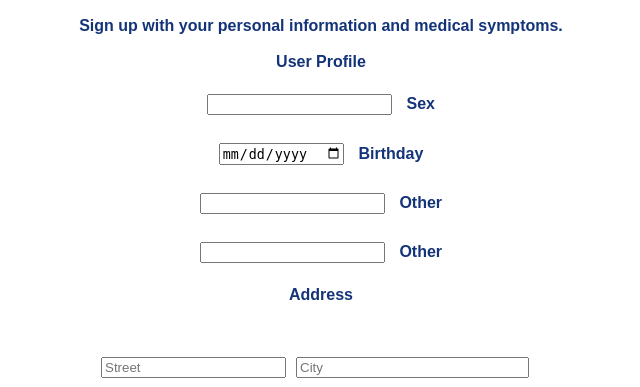
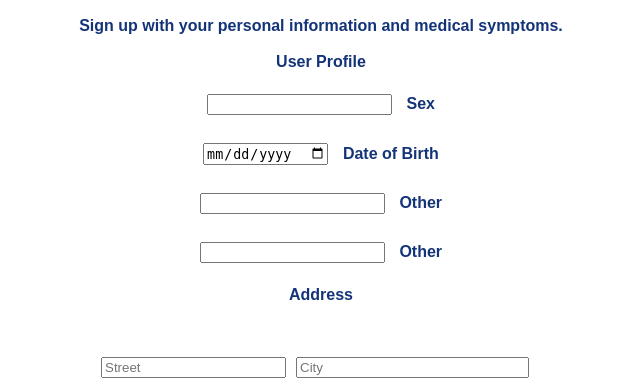
Before and after one commit to HackGTTeam/Healthcare_App, a Flask app: page /profile in a window 1280 px wide. Shown: the part 151-538 px from the top of the page, without its empty margins (319-959 px from the left). Run offline with Flask 2, Linux system fonts and the light colour scheme.

Commit message:
Birthday to Date of Birth

```diff
--- a/templates/profile.html
+++ b/templates/profile.html
@@ -45,7 +45,7 @@
     <label style="font-family: Arial" for="uname" class="center"><b>Sex</b></label><br>
     <br>
     <input type="date" id="password" name="password">
-    <label style="font-family: Arial" for="password" class="center"><b>Birthday</b></label><br>
+    <label style="font-family: Arial" for="password" class="center"><b>Date of Birth</b></label><br>
     <br>
     <input type="text" id="fname" name="fname">
     <label style="font-family: Arial" for="fname" class="center"><b>Other</b></label><br>
```
